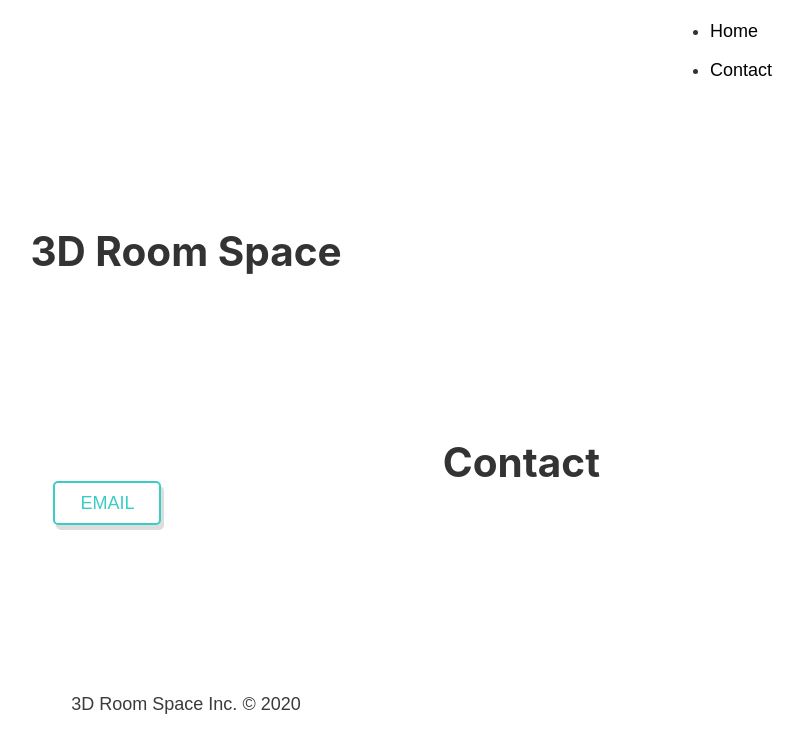
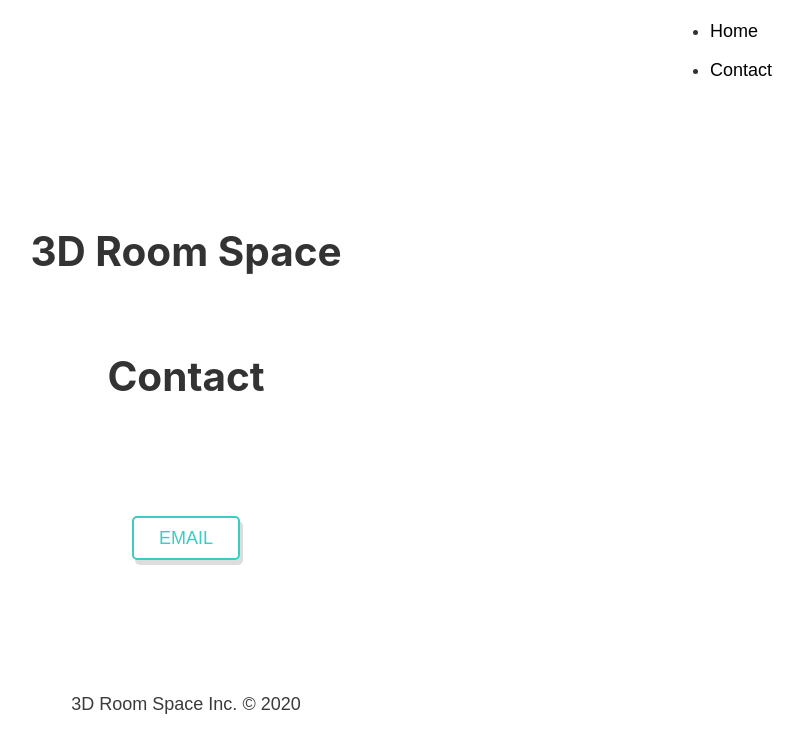
Before and after one commit to 3D-Room-Space/gatsby-web-app, a Gatsby site: page /contact in a window 1280 px wide. Shown: the whole page, without its empty margins (454-1257 px from the left). Built offline with nearby package versions, Linux system fonts and the light colour scheme; Gatsby itself is replaced by a stand-in of ours; some packages are replaced by stand-ins of ours.

Commit message:
fixed contact section styling

```diff
--- a/src/pages/contact.js
+++ b/src/pages/contact.js
@@ -5,7 +5,7 @@ import Layout from '../components/layout'
 const ContactPage = () => {
   return (
     <Layout>
-      <div className="content-div">
+      <div className="contact-section">
         <h1 className="main-title">Contact</h1>
         <div className="content-div contact-section">
           <a href="mailto:gabriel@3droomspace.com" target='blank'>
--- a/src/styles/header.module.scss
+++ b/src/styles/header.module.scss
@@ -28,7 +28,8 @@
   margin: 0 .5rem;
   text-decoration: none;
   padding: 5px 10px;
-  border-style: hidden;
+  border-radius: 5px;
+  border: solid;
   font-family: 'Signika'
 }
 
--- a/src/styles/index.scss
+++ b/src/styles/index.scss
@@ -74,8 +74,11 @@ html {
 .contact-section {
   display: flex;
   justify-content: center;
-  flex-direction: row;
+  flex-direction: column;
   flex-wrap: wrap;
+  text-align: center;
+  align-items: center;
+  margin-top: 3rem;
 }
 
 body {
```
